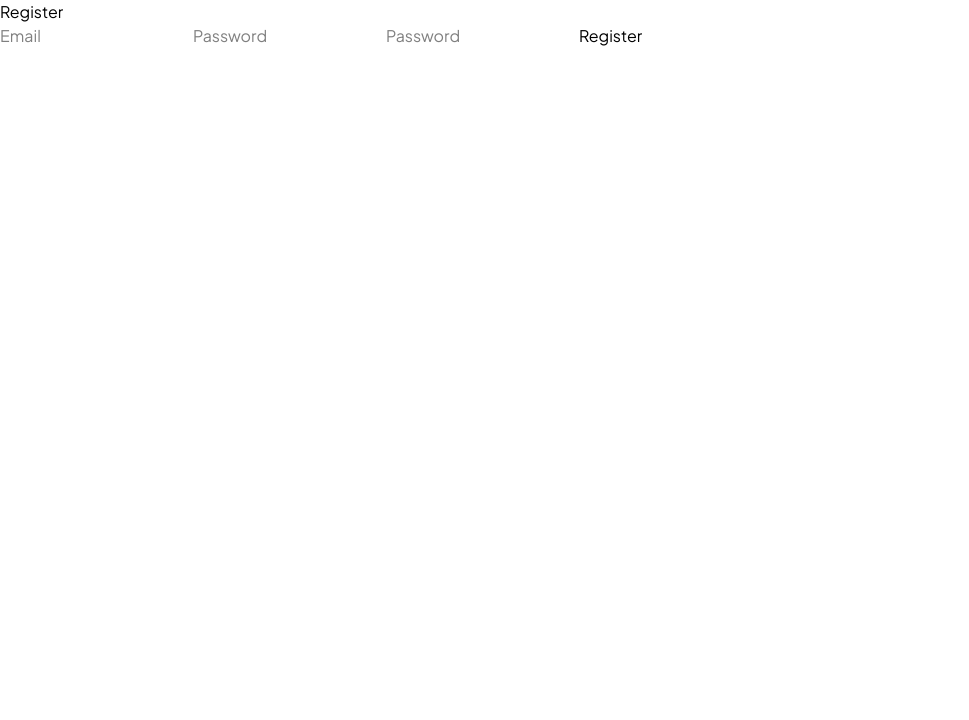
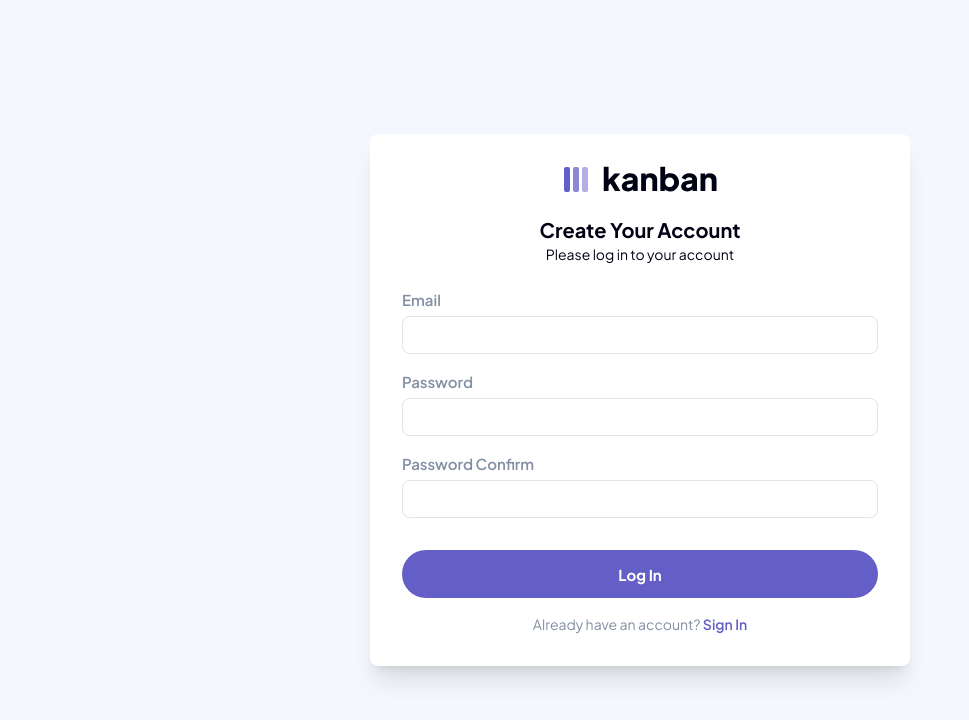
Before and after one commit to jakubchmielewsky/kanban-frontend, a React (Vite) app: page /register in a window 1280 px wide. Shown: the top 720 px of the page, without its empty margins (0-969 px from the left). Built offline with nearby package versions, Linux system fonts and the light colour scheme; no server answers.

Commit message:
enhance RegisterForm

```diff
--- a/src/features/auth/components/RegisterForm.tsx
+++ b/src/features/auth/components/RegisterForm.tsx
@@ -1,5 +1,8 @@
 import { useState } from "react";
 import { useRegister } from "../hooks/useRegister";
+import { Button } from "../../../shared/components/button/Button";
+import { Spinner } from "../../../shared/components/spinner/Spinner";
+import { TextInput } from "../../../shared/components/textInput/TextInput";
 
 export const RegisterForm = () => {
   const [email, setEmail] = useState("");
@@ -13,25 +16,32 @@ export const RegisterForm = () => {
   };
 
   return (
-    <form onSubmit={handleSubmit}>
-      <input
-        value={email}
-        onChange={(e) => setEmail(e.target.value)}
-        placeholder="Email"
+    <form onSubmit={handleSubmit} className="flex flex-col w-full gap-4">
+      <TextInput value={email} onChange={setEmail} label="Email" />
+      <TextInput
+        value={password}
+        onChange={setPassword}
+        label="Password"
+        type="password"
       />
-      <input
+      <TextInput
+        value={passwordConfirm}
+        onChange={setPasswordConfirm}
+        label="Password Confirm"
         type="password"
-        value={password}
-        onChange={(e) => setPassword(e.target.value)}
-        placeholder="Password"
       />
-      <input
-        type="password"
-        value={passwordConfirm}
-        onChange={(e) => setPasswordConfirm(e.target.value)}
-        placeholder="Password"
-      />
-      <button type="submit">Register</button>
+      <Button
+        className="mt-4"
+        type="submit"
+        size="l"
+        disabled={register.isPending}
+      >
+        {register.isPending ? (
+          <Spinner size="md" className="text-white" />
+        ) : (
+          "Log In"
+        )}
+      </Button>
     </form>
   );
 };
--- a/src/features/auth/hooks/useRegister.ts
+++ b/src/features/auth/hooks/useRegister.ts
@@ -1,12 +1,17 @@
 import { useMutation } from "@tanstack/react-query";
 import { registerUser } from "../api";
 import { useAuthStore } from "../stores/authStore";
+import { useNavigate } from "react-router-dom";
 
 export const useRegister = () => {
   const setUser = useAuthStore((state) => state.setUser);
+  const navigate = useNavigate();
 
   return useMutation({
     mutationFn: registerUser,
-    onSuccess: (data) => setUser(data),
+    onSuccess: (data) => {
+      setUser(data);
+      navigate("/boards", { replace: true });
+    },
   });
 };
--- a/src/features/auth/pages/RegisterPage.tsx
+++ b/src/features/auth/pages/RegisterPage.tsx
@@ -1,10 +1,25 @@
+import { AuthRedirectLink } from "../components/AuthRedirectLink";
 import { RegisterForm } from "../components/RegisterForm";
+import LogoDark from "../../../assets/logo-dark.svg?react";
 
 export const RegisterPage = () => {
   return (
-    <div>
-      <h1>Register</h1>
-      <RegisterForm />
+    <div className="h-screen flex items-center justify-center bg-light-gray text-black">
+      <div className="w-full flex flex-col items-center mx-4 max-w-[540px] bg-white shadow-xl rounded-[8px] px-8 py-8">
+        <LogoDark />
+        <h1 className="text-xl font-bold text-center mt-6">
+          Create Your Account
+        </h1>
+        <p className="text-sm text-center text-gray-500 mb-6">
+          Please log in to your account
+        </p>
+        <RegisterForm />
+        <AuthRedirectLink
+          question="Already have an account?"
+          linkText="Sign In"
+          href="/login"
+        />
+      </div>
     </div>
   );
 };
```
